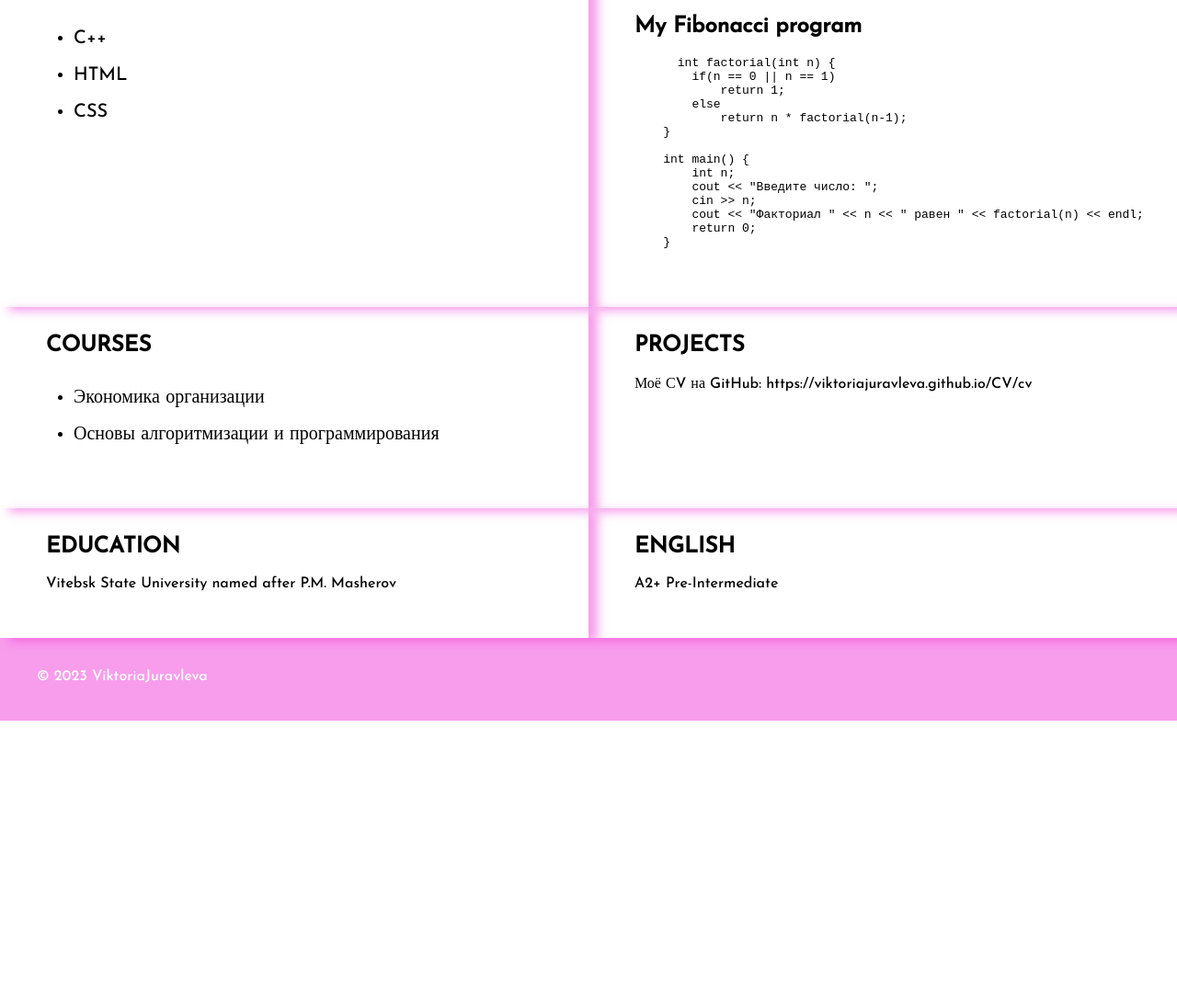
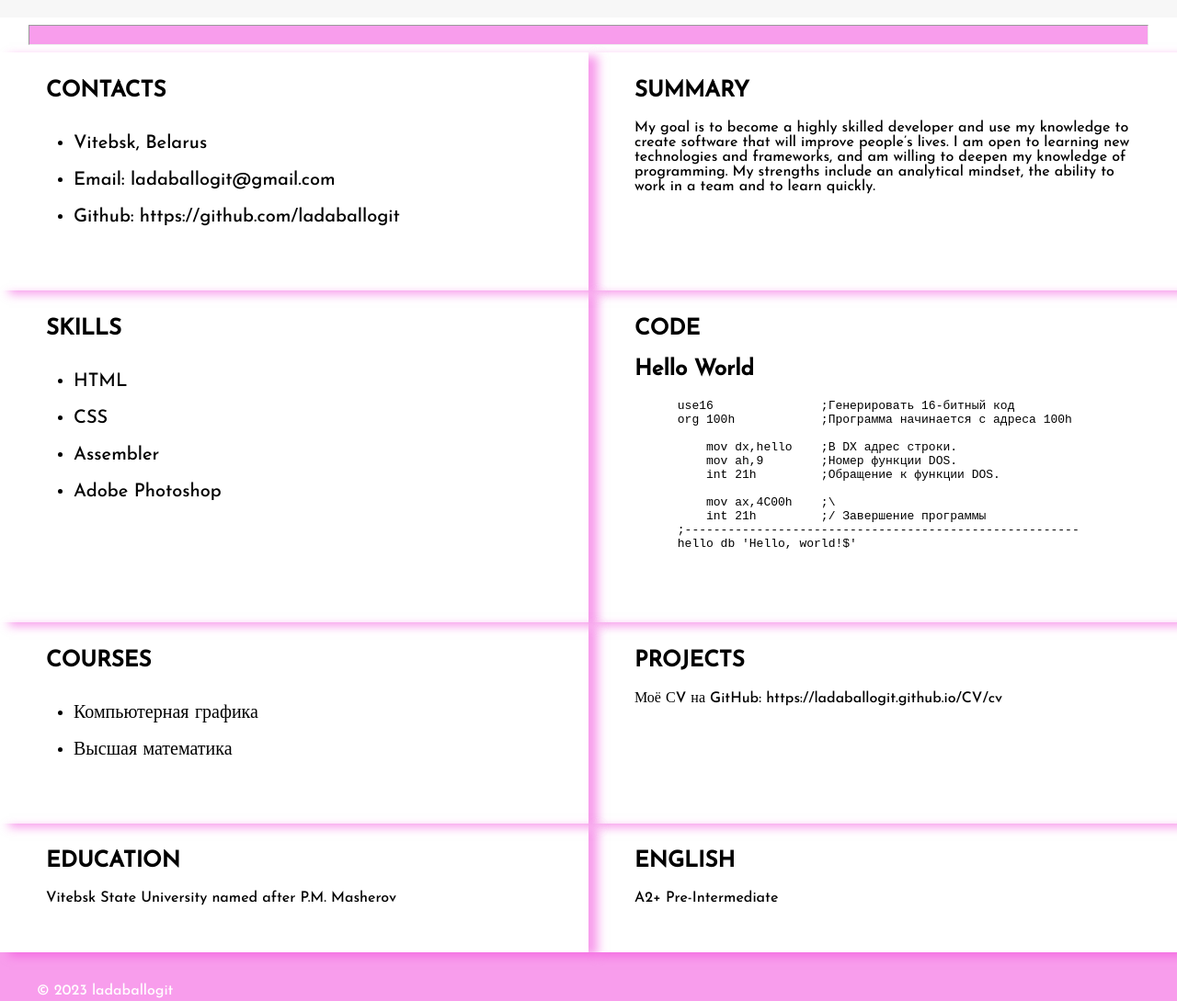
Before and after one commit to ladaballogit/CV, a plain HTML site: page index.html in a window 1280 px wide. Shown: the part 745-1834 px from the top of the page at 92% size. Before the commit the page ends 1529 px from the top, so only its background shows below. Drawn offline with Linux system fonts and the light colour scheme.

Commit message:
Update index.html

```diff
--- a/index.html
+++ b/index.html
@@ -31,10 +31,10 @@
 
   <section class="info-section">
     <div class="info-img">
-      <img src="/photo_2023-05-12_14-06-07.jpg" alt="Your image">
+      <img src="/photo_2023-05-12_14-06-22.jpg" alt="Your image">
     </div>
     <div class="info-text">
-      <h2>Виктория Журавлева</h2>
+      <h2>Лада Балло</h2>
       <p>Студентка 1 курса УИР ВГУ им. П. М. Машерова</p>
     </div>
   </section>
@@ -45,54 +45,53 @@
     <section class="section">
       <h2 id="nav1">CONTACTS</h2>
       <ul>
-        <li>Vitebs, Belarus</li>
-        <li>Email: <a href="mailto:viktoria.juravlevagit@gmail.com" class="link_git">viktoria.juravlevagit@gmail.com</a></li>
-        <li>Github: <a href="https://github.com/ViktoriaJuravleva" class="link_git">https://github.com/ViktoriaJuravleva</a> </li>
+        <li>Vitebsk, Belarus</li>
+        <li>Email: <a href="mailto:ladaballogit@gmail.com" class="link_git">ladaballogit@gmail.com</a></li>
+        <li>Github: <a href="https://github.com/ladaballogit" class="link_git">https://github.com/ladaballogit</a> </li>
       </ul>
     </section>
     <section class="section">
       <h2 id="nav2">SUMMARY</h2>
-      <p>I am a student of information resources management at VSU named after P.M. Masherov . My goal is to become a professional IT-specialist and contribute to the development of the IT-industry. I am passionate about programming and strive to constantly learn and improve. My strengths are assiduity, responsibility, ease of learning, and communication skills.</p>
+      <p>My goal is to become a highly skilled developer and use my knowledge to create software that will improve people’s lives. I am open to learning new technologies and frameworks, and am willing to deepen my knowledge of programming. My strengths include an analytical mindset, the ability to work in a team and to learn quickly.</p>
     </section>
     <section class="section">
       <h2 id="nav3">SKILLS</h2>
       <ul>
-        <li>C++</li>
         <li>HTML</li>
         <li>CSS</li>
+        <li>Assembler</li>
+        <li>Adobe Photoshop</li>
       </ul>
 
     </section>
     <section class="section">
       <h2 id="nav4">CODE</h2>
-      <h1>My Fibonacci program</h1>
+      <h1>Hello World</h1>
     <pre>
-      int factorial(int n) {
-        if(n == 0 || n == 1)
-            return 1;
-        else
-            return n * factorial(n-1);
-    }
+      use16               ;Генерировать 16-битный код
+      org 100h            ;Программа начинается с адреса 100h
 
-    int main() {
-        int n;
-        cout << "Введите число: ";
-        cin >> n;
-        cout << "Факториал " << n << " равен " << factorial(n) << endl;
-        return 0;
-    }
+          mov dx,hello    ;В DX адрес строки.
+          mov ah,9        ;Номер функции DOS.
+          int 21h         ;Обращение к функции DOS.
+
+          mov ax,4C00h    ;\
+          int 21h         ;/ Завершение программы
+      ;-------------------------------------------------------
+      hello db 'Hello, world!$'
+
     </pre>
     </section>
     <section class="section">
       <h2 id="nav5">COURSES</h2>
       <ul>
-        <li>Экономика организации</li>
-        <li>Основы алгоритмизации и программирования</li>
+        <li>Компьютерная графика</li>
+        <li>Высшая математика</li>
       </ul>
     </section>
     <section class="section">
       <h2 id="nav6">PROJECTS</h2>
-      <p>Моё СV на GitHub: <a class="link_git" href="https://viktoriajuravleva.github.io/CV/cv">https://viktoriajuravleva.github.io/CV/cv</a></p>
+      <p>Моё СV на GitHub: <a class="link_git" href="https://ladaballogit.github.io/CV/cv">https://ladaballogit.github.io/CV/cv</a></p>
     </section>
     <section class="section">
       <h2 id="nav7">EDUCATION</h2>
@@ -104,7 +103,7 @@
     </section>
   </div>
   <footer class="footer">
-    <div class="container footer-container"><div>© 2023 <a href="https://github.com/ViktoriaJuravleva" class="github nav-link">ViktoriaJuravleva</a></div></div>
+    <div class="container footer-container"><div>© 2023 <a href="https://github.com/ladaballogit" class="github nav-link">ladaballogit</a></div></div>
   </footer>
 </body>
 </html>
```
